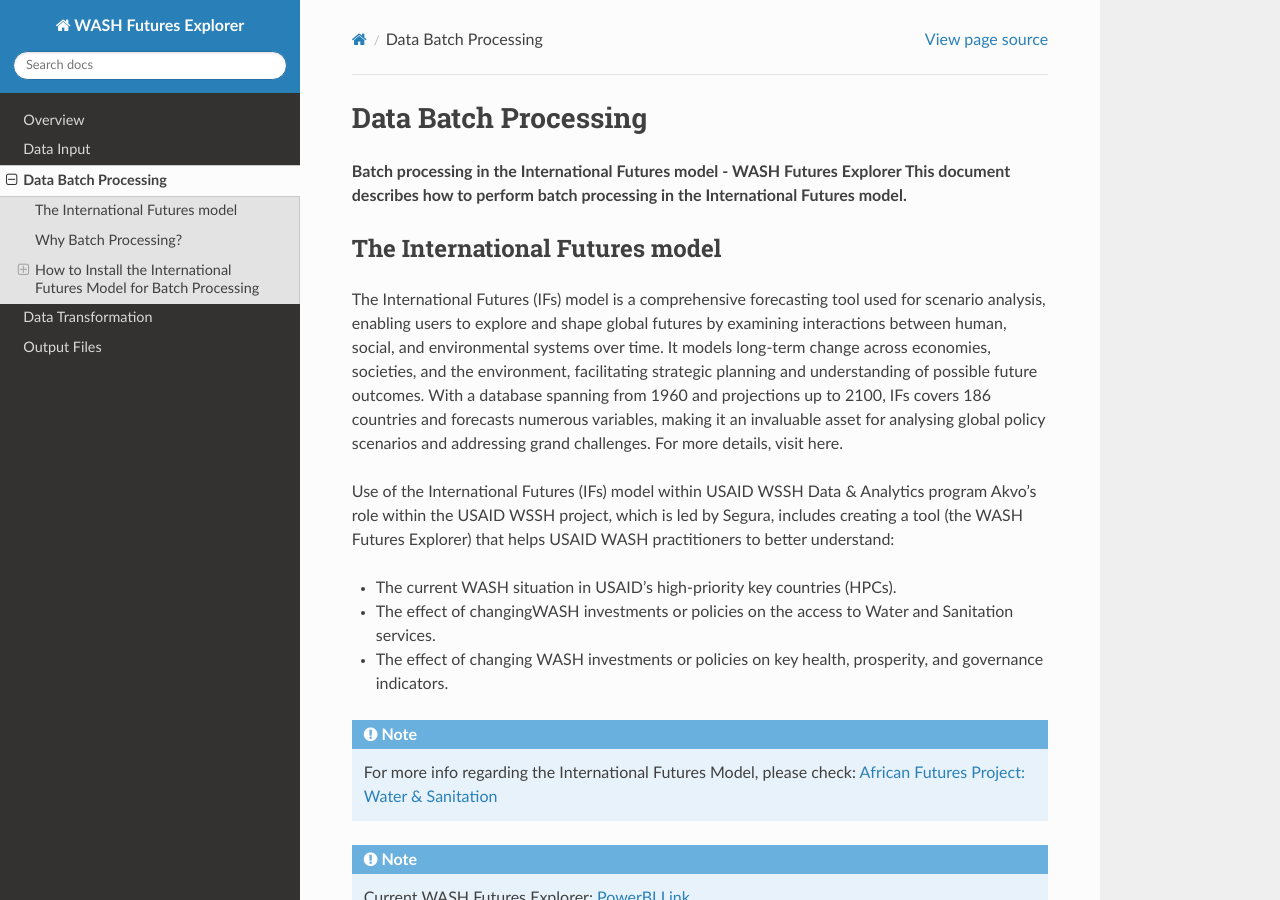
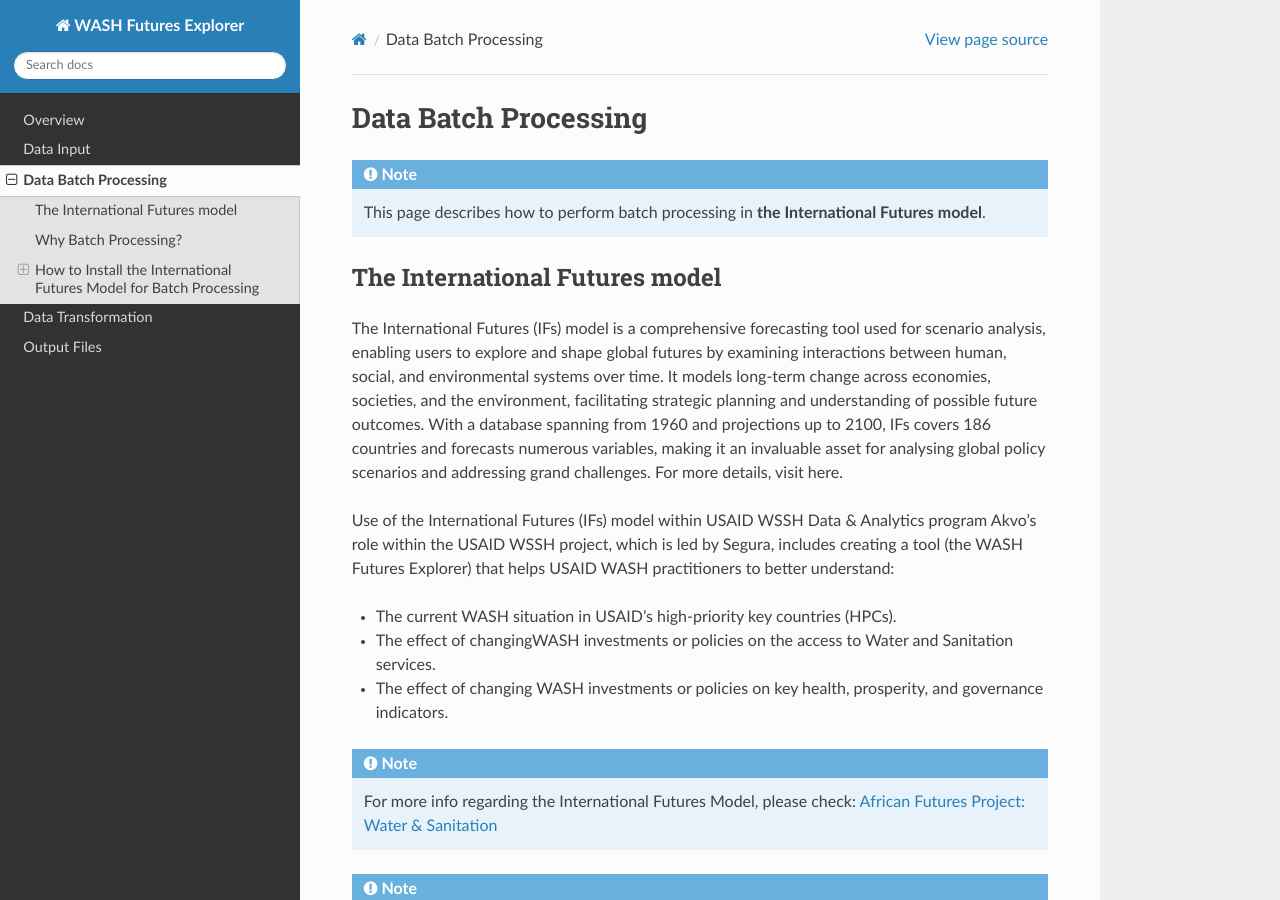
Before and after one commit to akvo/wash-futures-explorer, a Sphinx documentation site: the page built from docs/data_batch_processing.rst, in a window 1280 px wide and 900 px high. Built offline with Sphinx 7.4.7 and the Read the Docs theme 3.1.0, drawn with Linux system fonts in a browser that asks for light colours; pages that are not in the unit, such as notebooks, are missing from menus.

Commit message:
[#8] Modify notes

```diff
--- a/docs/data_batch_processing.rst
+++ b/docs/data_batch_processing.rst
@@ -2,7 +2,8 @@
 Data Batch Processing
 =====================
 
-**Batch processing in the International Futures model - WASH Futures Explorer This document describes how to perform batch processing in the International Futures model.**
+.. note::
+   This page describes how to perform batch processing in **the International Futures model**.
 
 The International Futures model
 ===============================
@@ -34,7 +35,7 @@
 Go to `IFs Download Page <https://korbel.du.edu/pardee/content/download-ifs>`_ and click on the latest IFs model to download it locally , for example `IFs V8.06 (September 2023) <https://ifsfiles.du.edu/IFs%20with%20Pardee%208_06%20September%2022%202023.zip>`_.
 
 Step 1: Create Scenario Files
-*****************************
+******************************
 
 A scenario file is a text file (with extension .sce) that describes the scenario to be run in the IFs model. We use 36 scenarios:
 
```
